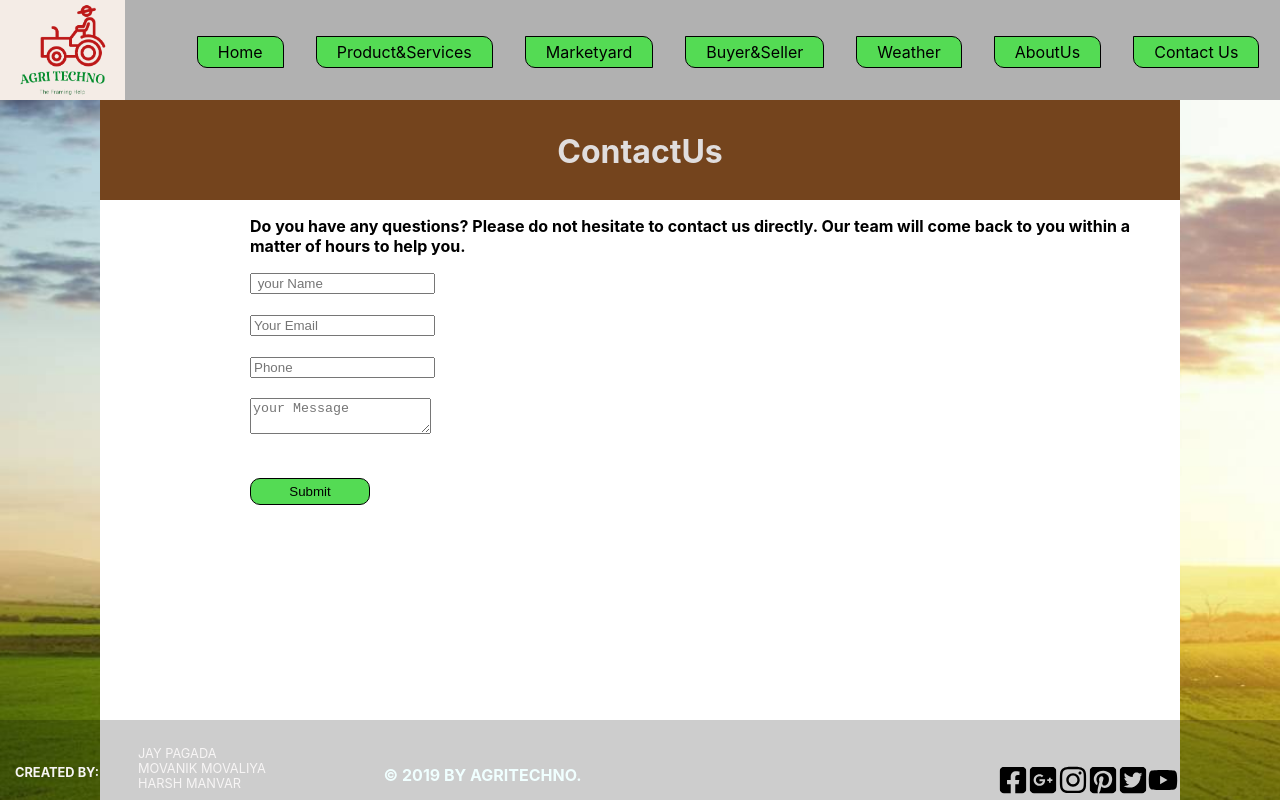
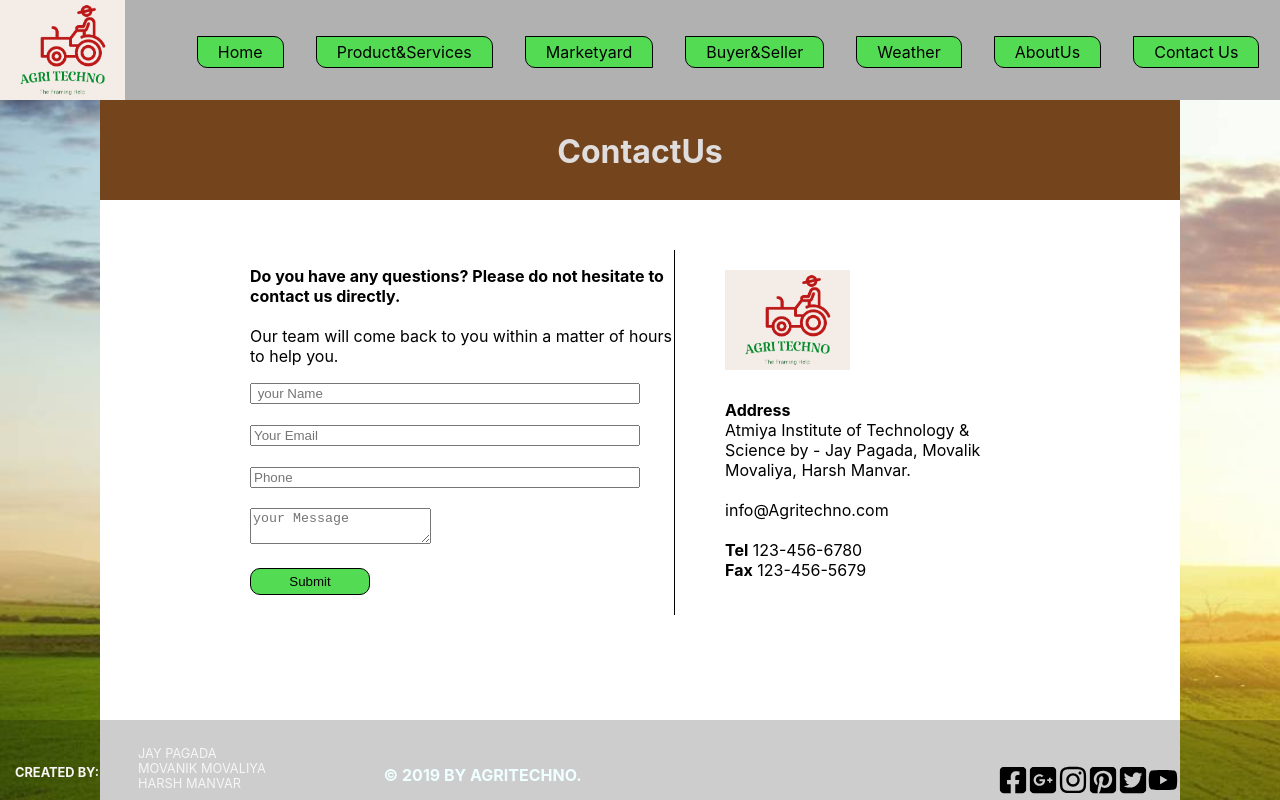
Before and after one commit to JayPagada/agri-techno, a React (Create React App) app: page /AgriTechno/ContactUs in a window 1280 px wide. Shown: the top 800 px of the page. Built offline with nearby package versions, Linux system fonts and the light colour scheme.

Commit message:
marketyard modify

```diff
--- a/src/component/Contact/Contact.css
+++ b/src/component/Contact/Contact.css
@@ -1,13 +1,12 @@
-
 .container section{
    height: 100%;
    width: 100%;
 }
-
 .containerContact{
+   display: flex;
+   flex-direction: row;
    margin-left: 150px;
 }
-
 .containerContact button{
    padding:5px 10px;
    display:block;
@@ -16,3 +15,24 @@
    background-color: #54db54;
    border-radius: 10px ;
 }
+
+.part2 .logo1{
+   margin-top: 20px;
+   margin-left: 250px;
+}
+.part2{
+   margin-left: -200px;
+   margin-top: 50px;
+}
+.address{
+   width: 40%;
+   margin-top: 100px;
+   margin-left: 250px;
+}
+.part1{
+   border-right: 1px solid black;
+   margin-top: 50px;
+}
+.part1 input{
+   width: 90%;
+}
--- a/src/component/Contact/Contact.jsx
+++ b/src/component/Contact/Contact.jsx
@@ -1,6 +1,13 @@
 import React from "react";
 import "./Contact.css";
 import { Form, Input, InputNumber, Button } from 'antd';
+import image from "../../assete/logo.png";
+import logo0 from "../../assete/CompanyLogo/facebook.svg";
+import logo1 from "../../assete/CompanyLogo/google.svg";
+import logo2 from "../../assete/CompanyLogo/instagram.svg";
+import logo3 from "../../assete/CompanyLogo/pinterest.svg";
+import logo4 from "../../assete/CompanyLogo/twitter.svg";
+import logo5 from "../../assete/CompanyLogo/youtube.svg";
 const layout = {
   labelCol: {
     span: 8,
@@ -28,11 +35,12 @@ const Contact = () => {
 
   return (
     <div className="containerContact">
+        <div className="part1">
       <section className="mb-4 container card ">
         <p className="text-center ">
          <b>Do you have any questions? Please do not hesitate to contact us
-          directly. Our team will come back to you within a matter of hours to
-          help you.</b>
+          directly.</b><br/><br/>
+            Our team will come back to you within a matter of hours to help you.
         </p>
       </section>
         <div className="containerForm">
@@ -63,7 +71,7 @@ const Contact = () => {
         </Form.Item><br/>
         <Form.Item name={['user', 'your Message']} >
           <Input.TextArea placeholder="your Message"/>
-        </Form.Item><br/>
+        </Form.Item>
         <Form.Item wrapperCol={{ ...layout.wrapperCol, offset: 8 }}>
           <Button type="primary" htmlType="submit">
             Submit
@@ -71,6 +79,30 @@ const Contact = () => {
         </Form.Item>
       </Form>
         </div>
+        </div>
+        <div className="line2"/>
+        <div className="part2">
+            <div className="logo1">
+                <img src={image} height="100px" />
+            </div>
+            <div className="address">
+                <b>Address</b>
+                <div>
+                Atmiya Institute of Technology & Science
+                by - Jay Pagada, Movalik Movaliya,
+                Harsh Manvar.
+                </div><br/>
+                <div>
+                    info@Agritechno.com
+                </div>
+                <br/>
+                <div>
+                    <b>Tel</b> 123-456-6780
+                    <br/>
+                    <b>Fax</b> 123-456-5679
+                </div>
+            </div>
+        </div>
     </div>
   );
 };
--- a/src/component/Marketyard/Marketyard.css
+++ b/src/component/Marketyard/Marketyard.css
@@ -18,3 +18,25 @@
     margin-left: 15px;
     padding: 10px;
 }
+.marketyardImage{
+    display: flex;
+    width: 100%;
+    justify-content: center;
+    align-items: center;
+}
+
+.marketyardImage img{
+    height: 200px;
+}
+.marketyardTitle h3{
+    text-align: center;
+}
+/*.marketyardPara{*/
+/*    text-align: center;*/
+/*    */
+/*}*/
+.marketyardPara p{
+
+    text-align: center;
+    justify-content: center;
+}
--- a/src/component/Marketyard/Marketyard.jsx
+++ b/src/component/Marketyard/Marketyard.jsx
@@ -1,5 +1,8 @@
 import React from "react";
 import "./Marketyard.css";
+import marketyard from "../../assete/marketyard.jpg";
+import marketyard2 from "../../assete/marketyardgondal.jpg";
+
 const Marketyard = () => {
   return (
     <div className="marketYard">
@@ -33,6 +36,22 @@ const Marketyard = () => {
             <button><b>Rajkot</b></button>
             <button><b>Gondal</b></button>
       </div>
+        <div className="marketyardImage">
+            <img src={marketyard} height="100px" />
+            <img src={marketyard2} height="100px" />
+        </div>
+        <div className="marketyardTitle">
+            <h3>શ્રી સરદાર વલ્લભભાઇ પટેલ માર્કેટયાર્ડ</h3>
+            <div className="marketyardPara">
+            <p>
+                શ્રી કમિશ્નર સાહેબ, રાજકોટ વિભાગ, ગુજરાત રાજ્ય, રાજકોટના જાહેરનામા નંબરઃ એમ.કે.ટી./૩. જો ડબલ્યુ/ એસ.૧૭૯/ તા.૭.૨.૧૯૬૪ થી રાજકોટ જીલ્લાના રજકોટ તાલુકાને બજાર વિસ્તાર તરીકે જાહેર કરવામાં આવેલ,ત્યાર બાદ ડાયરેક્ટર ઓફ એગ્રીકલ્ચર માર્કેટીંગ એન્ડ રૂરલ ફાયનાન્સ,ગુજરાત રાજ્ય, અમદાવાદના જાહેરનામા નંબરઃ બનણ/૩૪/ડી તા.૧૨.૧૨.૧૯૬૬ થી ઉપરોક્ત બજારવિસ્તારમાં રાજકોટ જીલ્લાના પડધરી તથા લોધીકા તાલુકાઓનો સમાવેશ કરી બજાર વિસ્તારને વિસ્તારવામાં આવેલ,
+            </p>
+            <p>
+                નાયબ સચિવશ્રી, કૃષિ અને સહકાર વિભાગ ,સચિવાલય, ગાંધીનગર તરફથી તેઓશ્રીના જાહેરનામાં નાં. જીએચકેએચ /૩૯/૨૦૦૬/ એપીએમ/૧૦૯૯/૨૭૮/ગ તા.૨૪મી જુલાઇ ૨૦૦૬ થી ગુજરાત ખેત ઉત્પન્ન બજાર અધિનિયમ,૧૯૬૩ ની કલમ પર અને કલમ ૫ હેઠળ શ્રી ખેતીવાડી ઉત્પન્ન બજાર સમિતિ,રાજકોટના બજાર વિસ્તારને બે જુદા જુદા વિસ્તારઃ-(૧) રાજકોટ-લોધીકા તાલુકાના બનેલા બજાર વિસ્તાર અને (૨) પડધરી તાલુકાના બનેલા બજાર વિસ્તારમાં વિભાજીત કરેલ કોઇ રાજકોટ જીલ્લાના પડધરી તાલુકાને શ્રી ખેતીવાડી ઉત્પન્ન બજાર સમિતિ - રાજકોટના બજાર વિસ્તારમાંથી છુટો કરવામાં આવેલ છે. બજાર ધારાનો અમલ તા.૧.૧૦.૧૯૬૬ થી કરવામામ આવેલ છે.
+            </p>
+            </div>
+        </div>
+
     </div>
   );
 
```
Also changed, not shown: src/assete/marketyard.jpg (added), src/assete/marketyardgondal.jpg (added).
